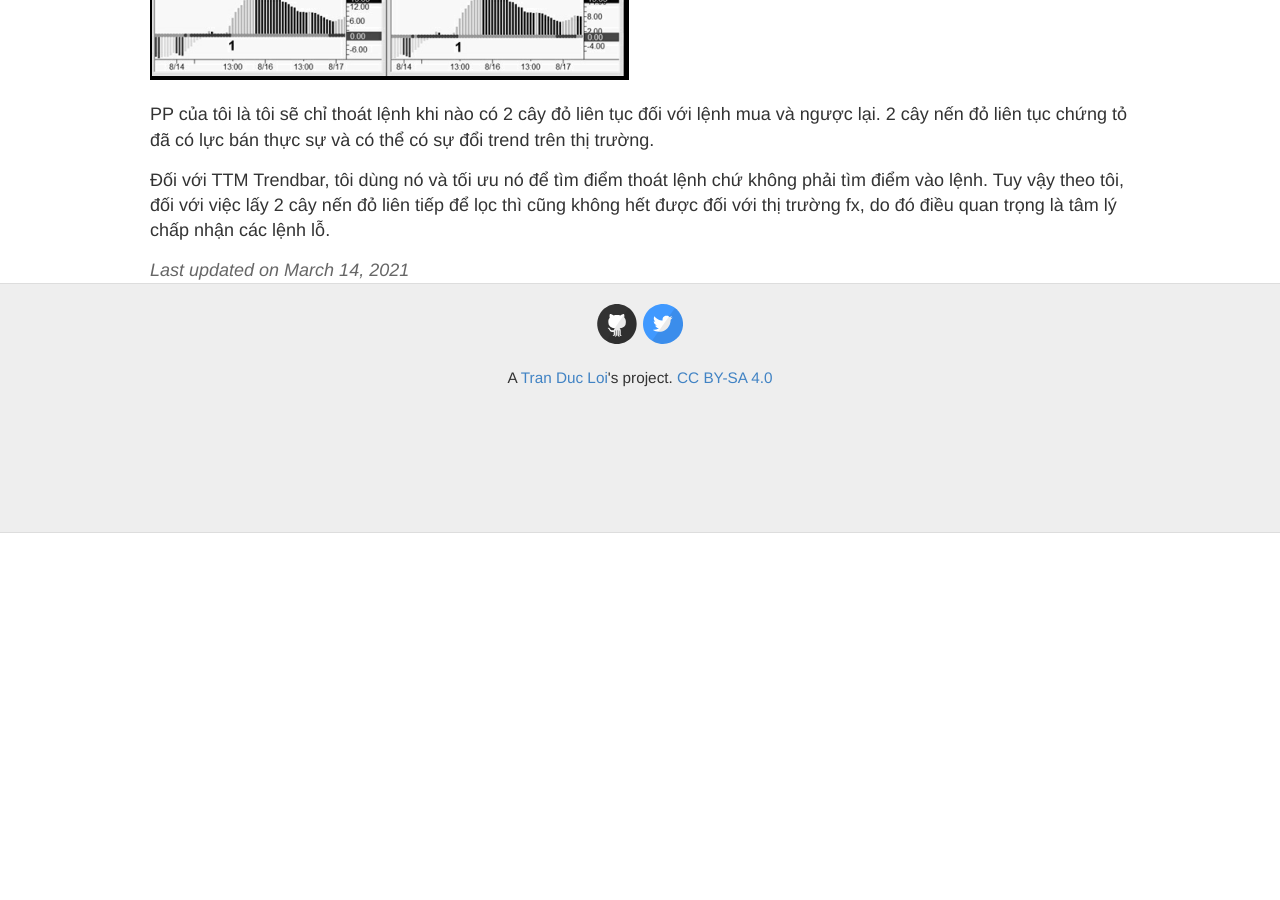
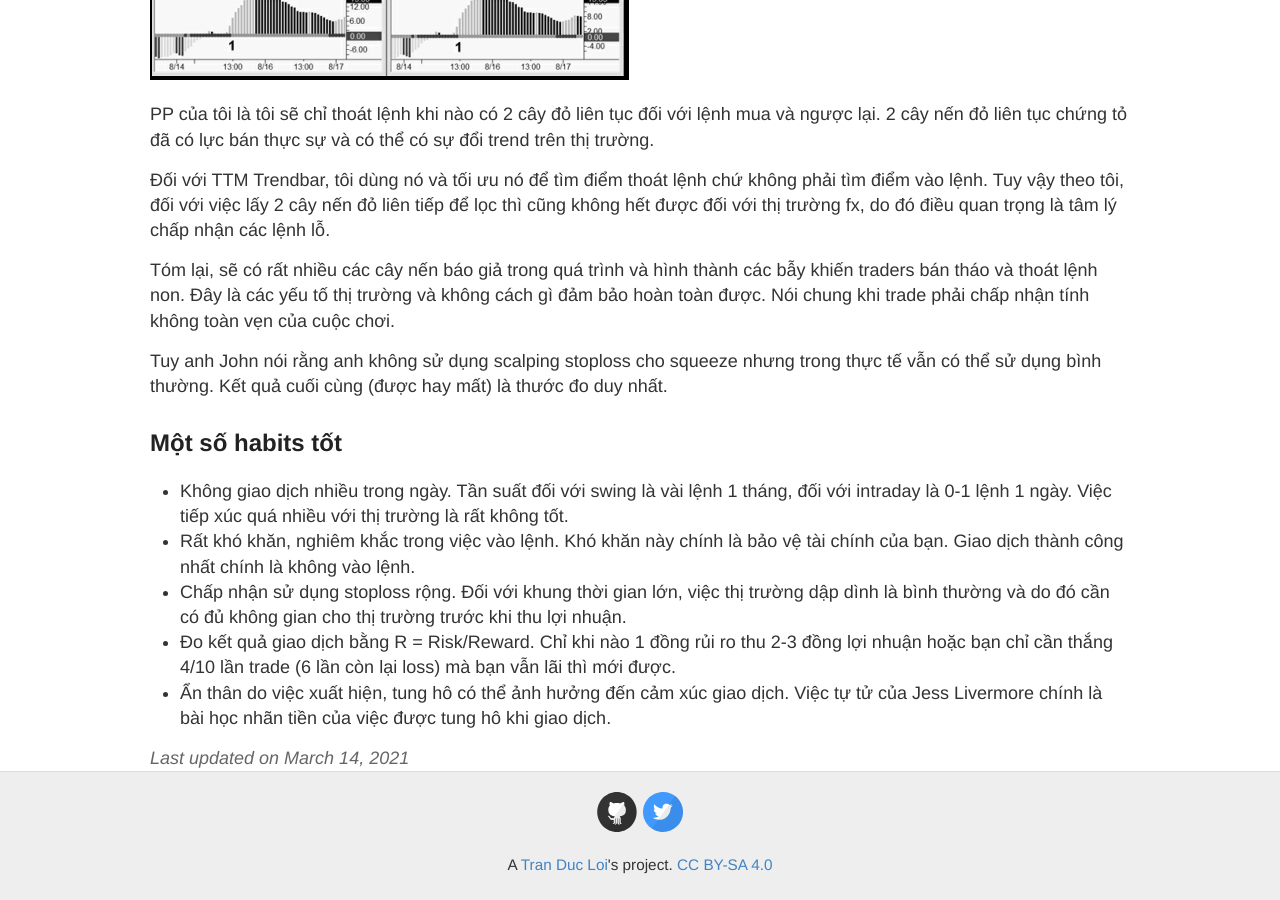
Before and after one commit to loitd/loitd.github.io, a Jekyll site: the page built from _trades/2021-03-14-squeeze-trading.md, in a window 1280 px wide and 900 px high, scrolled down 10895 px. Built offline with Jekyll 4.4.1, drawn with Linux system fonts in a browser that asks for light colours; before the commit the page ends 11428 px from its top, so only the background shows below that.

Commit message:
updated-by-loitd

```diff
--- a/_trades/2021-03-14-squeeze-trading.md
+++ b/_trades/2021-03-14-squeeze-trading.md
@@ -184,3 +184,14 @@ Tôi sẽ thoát 1/2 lệnh tại điểm 2 khi thị trường mất momentum,
 PP của tôi là tôi sẽ chỉ thoát lệnh khi nào có 2 cây đỏ liên tục đối với lệnh mua và ngược lại. 2 cây nến đỏ liên tục chứng tỏ đã có lực bán thực sự và có thể có sự đổi trend trên thị trường.
 
 Đối với TTM Trendbar, tôi dùng nó và tối ưu nó để tìm điểm thoát lệnh chứ không phải tìm điểm vào lệnh. Tuy vậy theo tôi, đối với việc lấy 2 cây nến đỏ liên tiếp để lọc thì cũng không hết được đối với thị trường fx, do đó điều quan trọng là tâm lý chấp nhận các lệnh lỗ.
+
+Tóm lại, sẽ có rất nhiều các cây nến báo giả trong quá trình và hình thành các bẫy khiến traders bán tháo và thoát lệnh non. Đây là các yếu tố thị trường và không cách gì đảm bảo hoàn toàn được. Nói chung khi trade phải chấp nhận tính không toàn vẹn của cuộc chơi.
+
+Tuy anh John nói rằng anh không sử dụng scalping stoploss cho squeeze nhưng trong thực tế vẫn có thể sử dụng bình thường. Kết quả cuối cùng (được hay mất) là thước đo duy nhất.
+
+## Một số habits tốt
+- Không giao dịch nhiều trong ngày. Tần suất đối với swing là vài lệnh 1 tháng, đối với intraday là 0-1 lệnh 1 ngày. Việc tiếp xúc quá nhiều với thị trường là rất không tốt.
+- Rất khó khăn, nghiêm khắc trong việc vào lệnh. Khó khăn này chính là bảo vệ tài chính của bạn. Giao dịch thành công nhất chính là không vào lệnh.
+- Chấp nhận sử dụng stoploss rộng. Đối với khung thời gian lớn, việc thị trường dập dình là bình thường và do đó cần có đủ không gian cho thị trường trước khi thu lợi nhuận.
+- Đo kết quả giao dịch bằng R = Risk/Reward. Chỉ khi nào 1 đồng rủi ro thu 2-3 đồng lợi nhuận hoặc bạn chỉ cần thắng 4/10 lần trade (6 lần còn lại loss) mà bạn vẫn lãi thì mới được.
+- Ẩn thân do việc xuất hiện, tung hô có thể ảnh hưởng đến cảm xúc giao dịch. Việc tự tử của Jess Livermore chính là bài học nhãn tiền của việc được tung hô khi giao dịch.
```
